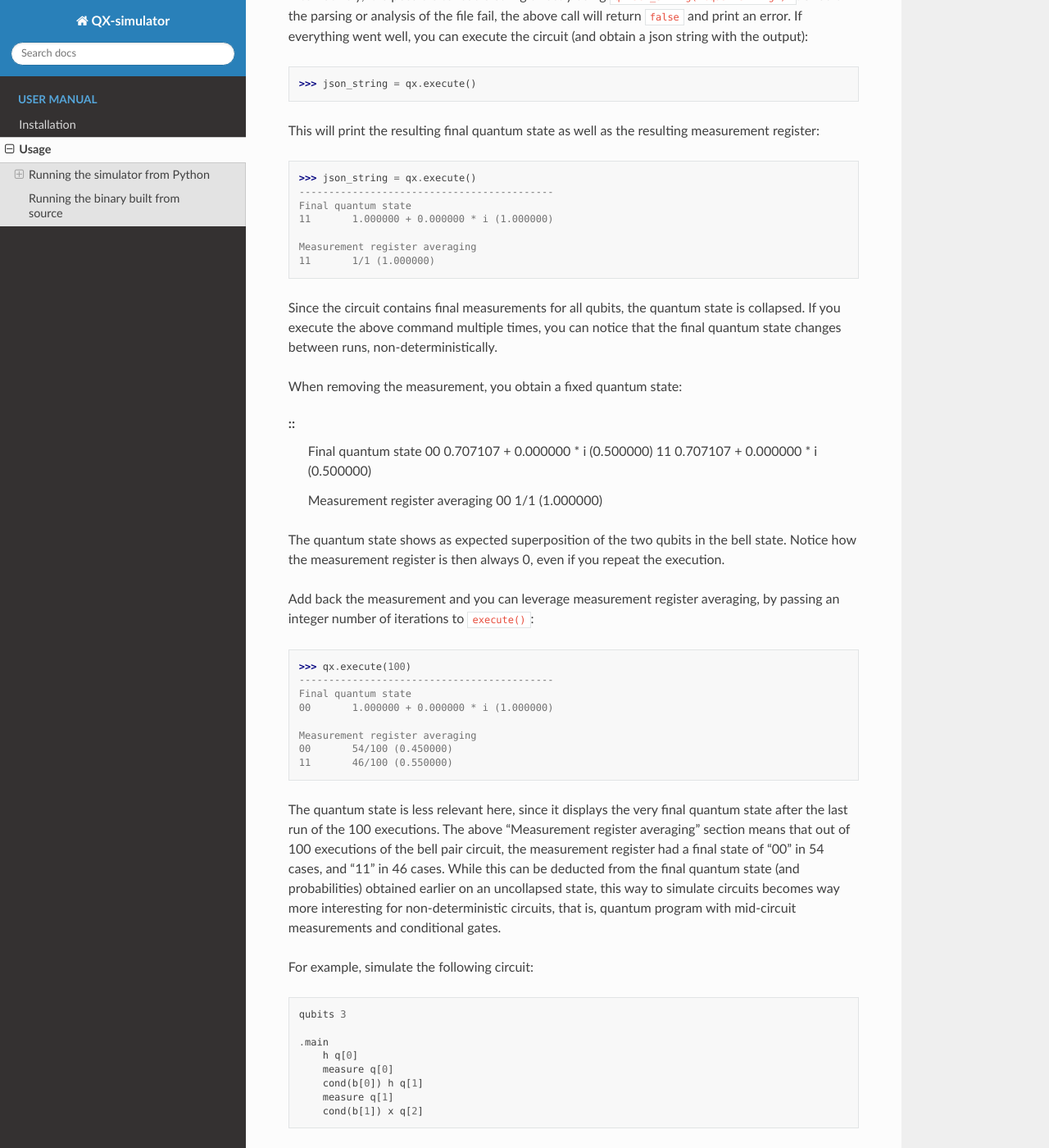
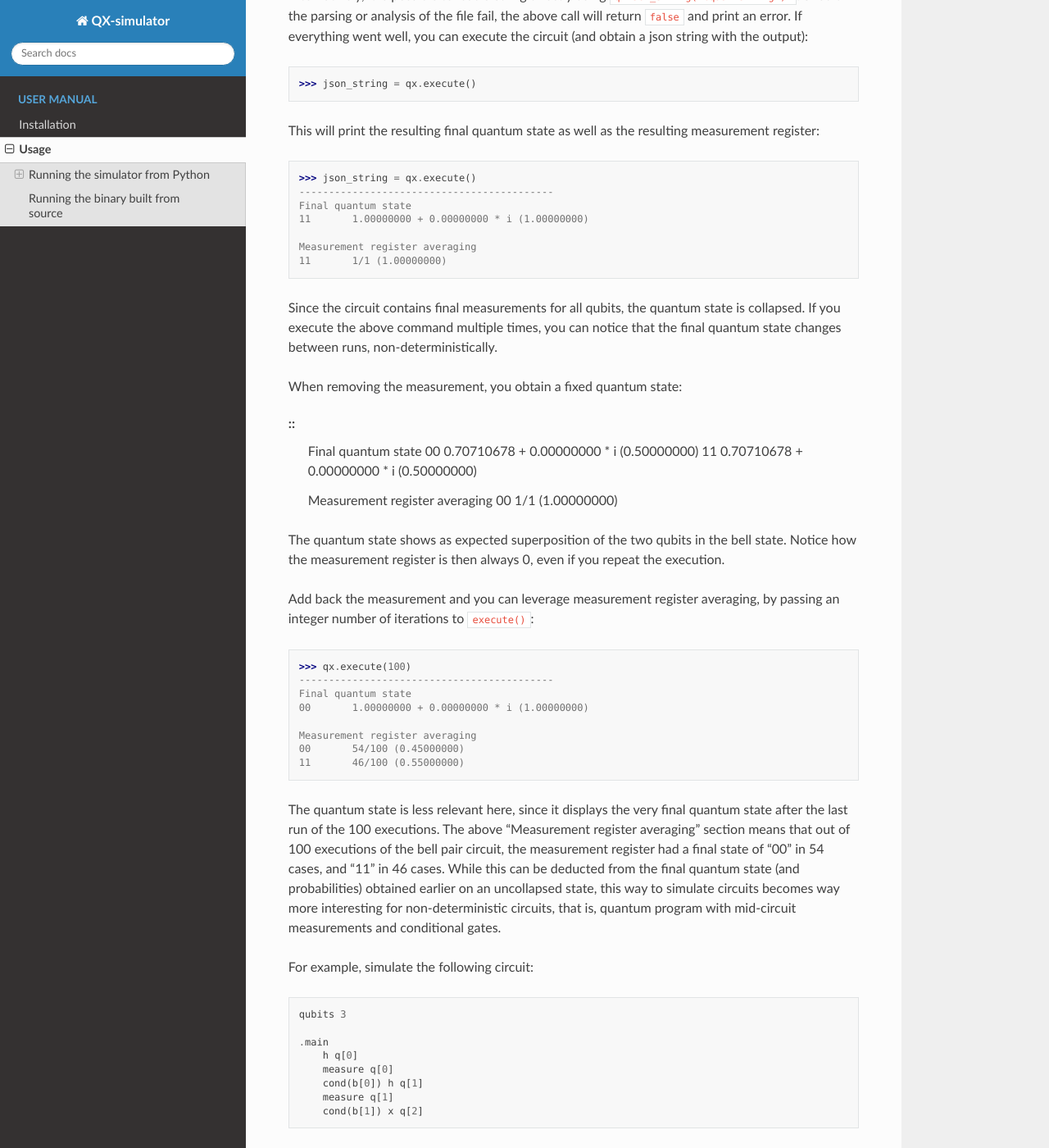
Before and after one commit to QuTech-Delft/qx-simulator, a Sphinx documentation site: the page built from docs/manual/usage.rst, in a window 1280 px wide and 1400 px high, scrolled down 879 px. Shown: the whole window at 82% size. Built offline with Sphinx 7.4.7 and the Read the Docs theme 2.0.0, drawn with Linux system fonts in a browser that asks for light colours; some of the changed text lies outside the part shown.

Commit message:
Increase output precision to 8 decimals

```diff
--- a/docs/manual/usage.rst
+++ b/docs/manual/usage.rst
@@ -58,10 +58,10 @@ This will print the resulting final quantum state as well as the resulting measu
     >>> json_string = qx.execute()
     -------------------------------------------
     Final quantum state
-    11       1.000000 + 0.000000 * i (1.000000)
+    11       1.00000000 + 0.00000000 * i (1.00000000)
 
     Measurement register averaging
-    11       1/1 (1.000000)
+    11       1/1 (1.00000000)
 
 Since the circuit contains final measurements for all qubits, the quantum state is collapsed. If you execute the above command multiple times, you can notice
 that the final quantum state changes between runs, non-deterministically.
@@ -71,11 +71,11 @@ When removing the measurement, you obtain a fixed quantum state:
 ::
     -------------------------------------------
     Final quantum state
-    00       0.707107 + 0.000000 * i (0.500000)
-    11       0.707107 + 0.000000 * i (0.500000)
+    00       0.70710678 + 0.00000000 * i (0.50000000)
+    11       0.70710678 + 0.00000000 * i (0.50000000)
 
     Measurement register averaging
-    00       1/1 (1.000000)
+    00       1/1 (1.00000000)
 
 The quantum state shows as expected superposition of the two qubits in the bell state.
 Notice how the measurement register is then always 0, even if you repeat the execution.
@@ -87,11 +87,11 @@ Add back the measurement and you can leverage measurement register averaging, by
     >>> qx.execute(100)
     -------------------------------------------
     Final quantum state
-    00       1.000000 + 0.000000 * i (1.000000)
+    00       1.00000000 + 0.00000000 * i (1.00000000)
 
     Measurement register averaging
-    00       54/100 (0.450000)
-    11       46/100 (0.550000)
+    00       54/100 (0.45000000)
+    11       46/100 (0.55000000)
 
 The quantum state is less relevant here, since it displays the very final quantum state after the last run of the 100 executions.
 The above "Measurement register averaging" section means that out of 100 executions of the bell pair circuit, the measurement register had a final state of "00" in 54 cases,
@@ -118,12 +118,12 @@ and get:
     >>> qx.execute(1000)
     -------------------------------------------
     Final quantum state
-    001       1.000000 + 0.000000 * i (1.000000)
+    001       1.00000000 + 0.00000000 * i (1.00000000)
 
     Measurement register averaging
-    000       504/1000 (0.504000)
-    001       257/1000 (0.257000)
-    011       239/1000 (0.239000)
+    000       504/1000 (0.50400000)
+    001       257/1000 (0.25700000)
+    011       239/1000 (0.23900000)
 
 
 Note: when the circuit does not contain any measure operation, measurement register averaging will as expected return that the measurement register is always completely 0.
@@ -156,9 +156,9 @@ After another ``execute(1000)`` call, that JSON output will look like this:
         },
         "state": {
             "001": {
-                "real": 1.000000,
-                "imag": 0.000000,
-                "norm": 1.000000
+                "real": 1.00000000,
+                "imag": 0.00000000,
+                "norm": 1.00000000
             }
         }
     }
```
Also changed, not shown: 2 other files.
